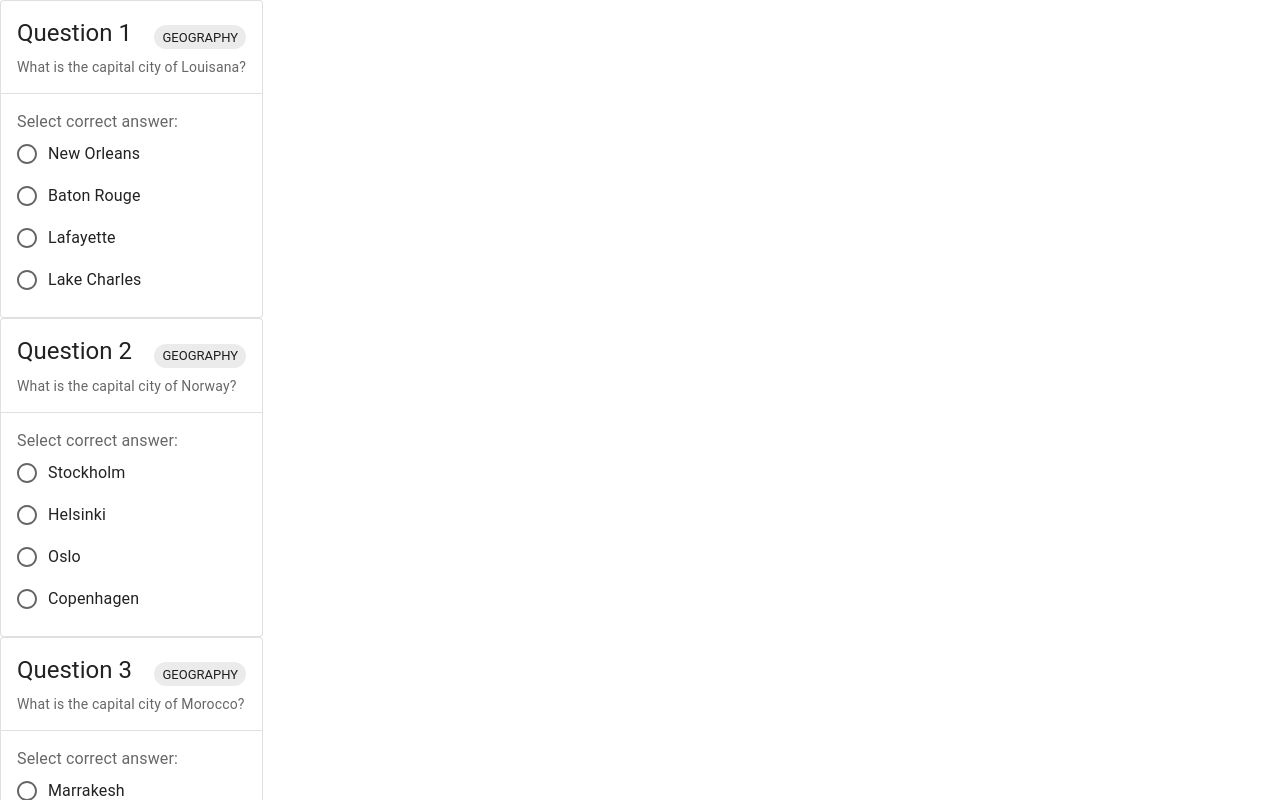
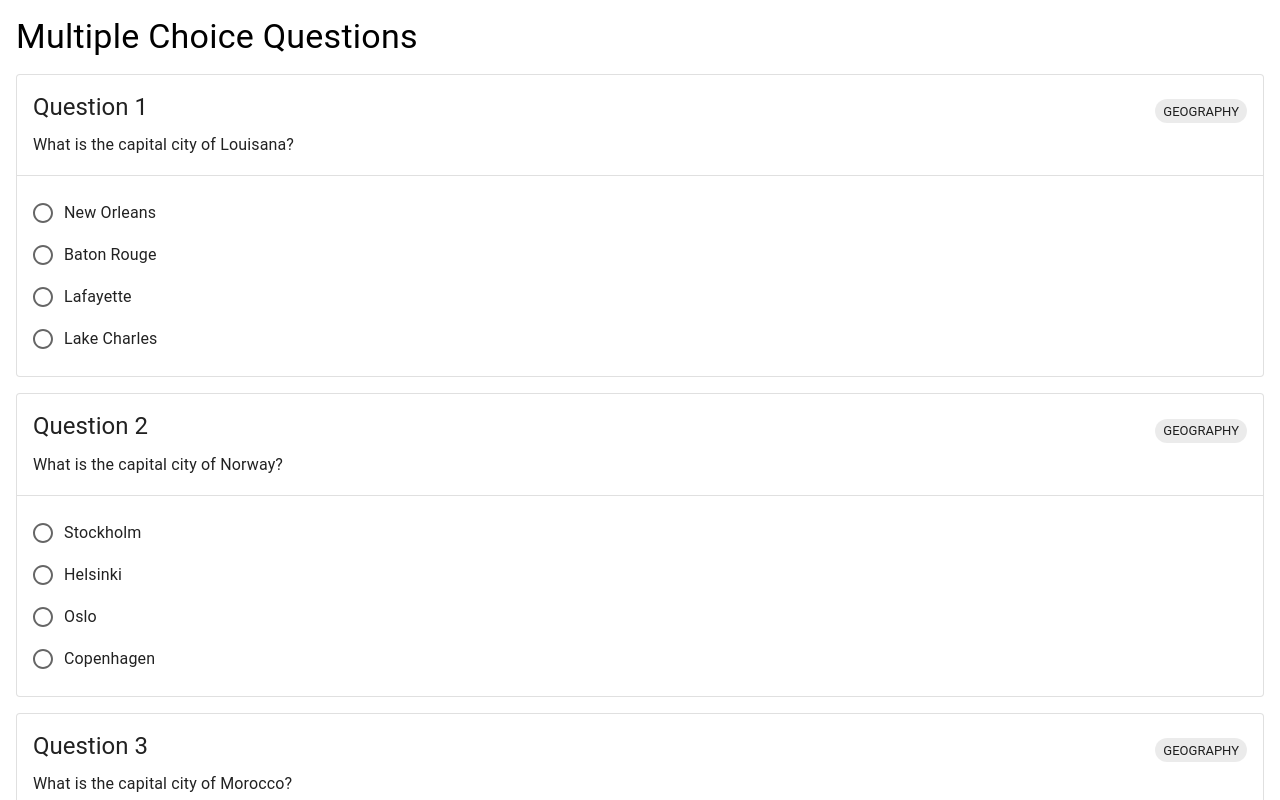
Before and after one commit to RWCannell/a-quiz-for-everyone, a React (Create React App) app in the folder frontend/: page /quiz in a window 1280 px wide. Shown: the top 800 px of the page. Built offline with nearby package versions, Linux system fonts and the light colour scheme.

Commit message:
Added submit button for QuestionsPage

```diff
--- a/frontend/src/components/QuestionCard.tsx
+++ b/frontend/src/components/QuestionCard.tsx
@@ -1,4 +1,3 @@
-import * as React from 'react';
 import Card from '@mui/material/Card';
 import Box from '@mui/material/Box';
 import Chip from '@mui/material/Chip';
@@ -8,7 +7,6 @@ import Typography from '@mui/material/Typography';
 import RadioGroup from '@mui/material/RadioGroup';
 import FormControlLabel from '@mui/material/FormControlLabel';
 import FormControl from '@mui/material/FormControl';
-import FormLabel from '@mui/material/FormLabel';
 import Radio from '@mui/material/Radio';
 
 export type QuestionCardProps = {
@@ -28,14 +26,13 @@ function QuestionCard(questionCardProps: QuestionCardProps) {
           </Typography>
           <Chip label={questionCardProps.questionSubject} size="small" />
         </Stack>
-        <Typography color="text.secondary" variant="body2">
+        <Typography variant="subtitle1">
             {questionCardProps.questionText}
         </Typography>
       </Box>
       <Divider />
       <Box sx={{ p: 2 }}>
         <FormControl>
-            <FormLabel id="options-radio-buttons-group-label">Select correct answer:</FormLabel>
             <RadioGroup
                 aria-labelledby="options-radio-buttons-group-label"
                 defaultValue=""
--- a/frontend/src/components/QuestionsForm.tsx
+++ /dev/null
@@ -1 +0,0 @@
-export {}
--- a/frontend/src/components/ResultsForm.tsx
+++ /dev/null
@@ -1 +0,0 @@
-export {}
--- a/frontend/src/pages/HomePage.tsx
+++ b/frontend/src/pages/HomePage.tsx
@@ -1,8 +1,7 @@
 import Box from '@mui/material/Box';
-// import { Link as RouterLink } from 'react-router-dom';
 import { Link } from "react-router-dom";
-import Button from '@mui/material/Button';
-import LaunchIcon from '@mui/icons-material/Launch';
+// import Button from '@mui/material/Button';
+// import LaunchIcon from '@mui/icons-material/Launch';
 import Typography from '@mui/material/Typography';
 import Grid from '@mui/material/Grid';
 
@@ -24,9 +23,9 @@ function HomePage() {
                 Test yourself in a challenging general knowledge quiz...
               </Typography>
               <Box sx={{ textAlign: 'center' }}>
-                  <Button variant="contained" endIcon={<LaunchIcon />}>
+                  {/* <Button variant="contained" endIcon={<LaunchIcon />}> */}
                     <Link to="/quiz">Start Quiz</Link>
-                  </Button>
+                  {/* </Button> */}
               </Box>
             </Box>
           </Grid>
--- a/frontend/src/pages/QuestionsPage.tsx
+++ b/frontend/src/pages/QuestionsPage.tsx
@@ -1,6 +1,8 @@
 import Box from '@mui/material/Box';
 import Button from '@mui/material/Button';
 import LaunchIcon from '@mui/icons-material/Launch';
+import FormGroup from '@mui/material/FormGroup';
+import FormControlLabel from '@mui/material/FormControlLabel';
 import Typography from '@mui/material/Typography';
 import Grid from '@mui/material/Grid';
 import QuestionCard, { QuestionCardProps } from '../components/QuestionCard';
@@ -74,29 +76,34 @@ function QuestionsPage() {
         <>
                 <Box sx={{ width: '100%' }}>
                     <Grid
-          container rowSpacing={1}
+                        container rowSpacing={2}
                         alignItems="left"
                         justifyContent="left"
                     >
-          <Grid item>
+                        <Grid item sx={{
+                            margin: '1em',
+                            width: '100%'
+                        }}>
+                            <Typography variant="h4">
+                                Multiple Choice Questions
+                            </Typography>
+                            <form>
                                 {questions.map((question: QuestionOptionsDto, index) => {
                                     return (
-                    <Box sx={{ width: '100%' }}>
+                                        <Box sx={{ width: '100%', marginTop: '1em' }}>
                                             <QuestionCard {...{
                                                 questionNumber: index + 1,
                                                 questionText: question.questionText,
                                                 questionSubject: question.questionSubject,
                                                 questionOptions: question.questionOptions,
-                    }}/>
+                                            }} />
                                         </Box>
                                     )
                                 })}
-            {/* <Box sx={{ width: '100%' }}>
-                <QuestionCard {
-                    ...questionCardProps
-                }
-                />
-            </Box> */}
+                                <Button variant="contained" sx={{ marginTop: '1em' }}>
+                                    Submit
+                                </Button>
+                            </form>
                         </Grid>
                     </Grid>
                 </Box>
```
Lines whose indentation alone changed are shown as unchanged.
